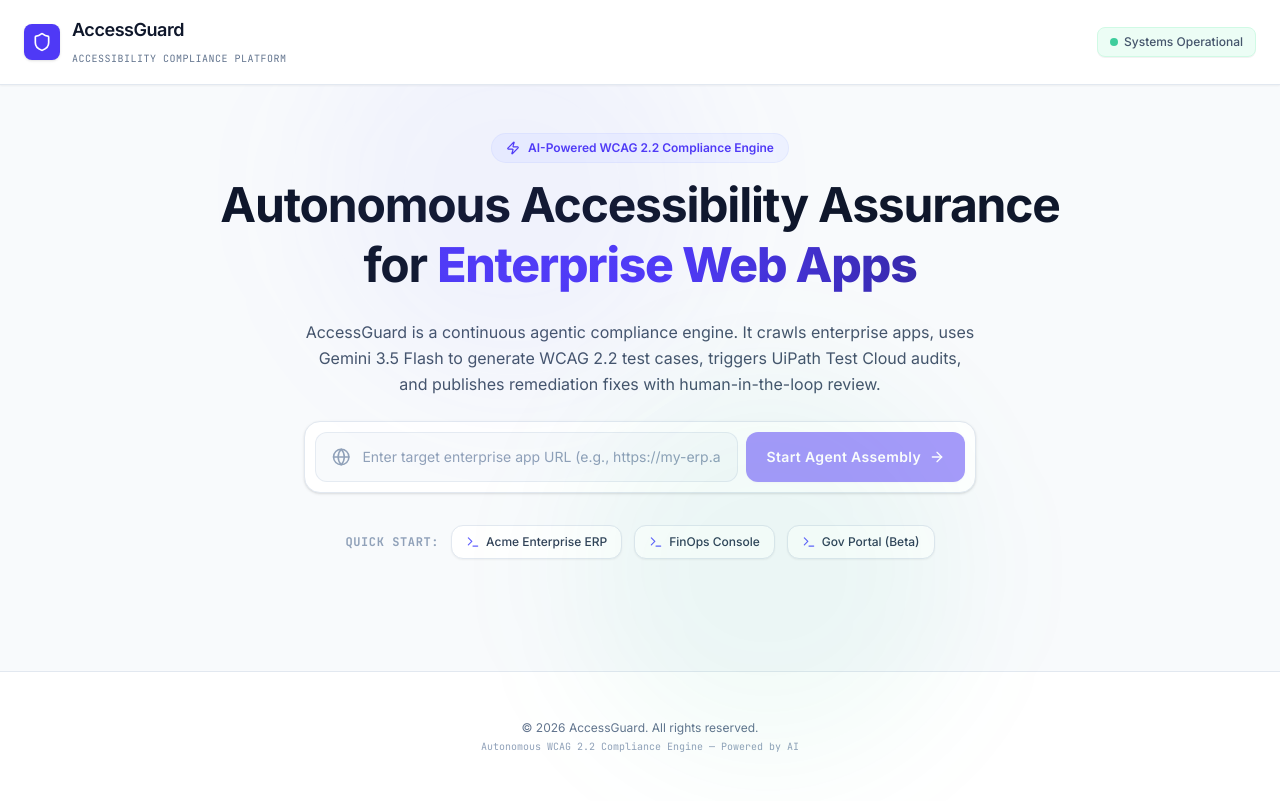
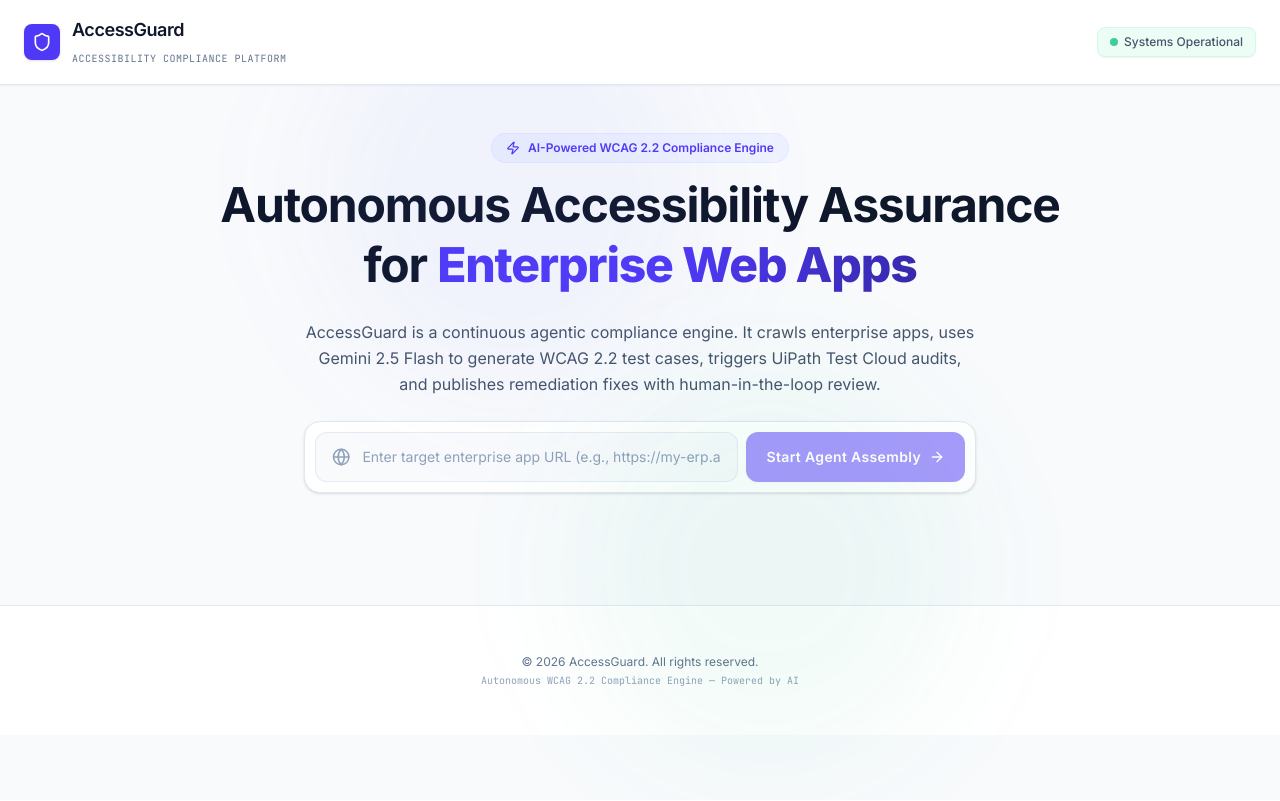
Before and after one commit to subhashdoc234xyz/accessguard, a React (Vite) app: page / in a window 1280 px wide. Built offline with nearby package versions, Linux system fonts and the light colour scheme.

Commit message:
demos removed

```diff
--- a/src/App.tsx
+++ b/src/App.tsx
@@ -37,13 +37,6 @@ export default function App() {
   const [selectedTestCase, setSelectedTestCase] = useState<TestCase | null>(null);
   const [approvedPlans, setApprovedPlans] = useState<Record<string, boolean>>({});
   const [activeTab, setActiveTab] = useState<"violations" | "remediation">("violations");
-
-  // Sample quick URLs to quickly prefill
-  const QUICK_URLS = [
-    { label: "Acme Enterprise ERP", url: "https://acme-corporate-dashboard.internal" },
-    { label: "FinOps Console", url: "https://finops-console.example.com" },
-    { label: "Gov Portal (Beta)", url: "https://beta-government-portal.nic.in" }
-  ];
 
   // Poll job status while scan is running
   useEffect(() => {
@@ -346,7 +339,7 @@ ${conclusion}
                 Autonomous Accessibility Assurance for <span className="text-transparent bg-clip-text bg-gradient-to-r from-indigo-600 via-indigo-600 to-indigo-800 font-extrabold">Enterprise Web Apps</span>
               </h1>
               <p className="text-base text-slate-600 max-w-2xl mx-auto leading-relaxed">
-                AccessGuard is a continuous agentic compliance engine. It crawls enterprise apps, uses Gemini 3.5 Flash to generate WCAG 2.2 test cases, triggers UiPath Test Cloud audits, and publishes remediation fixes with human-in-the-loop review.
+                AccessGuard is a continuous agentic compliance engine. It crawls enterprise apps, uses Gemini 2.5 Flash to generate WCAG 2.2 test cases, triggers UiPath Test Cloud audits, and publishes remediation fixes with human-in-the-loop review.
               </p>
 
               {/* Error Callout */}
@@ -388,23 +381,6 @@ ${conclusion}
                 </div>
               </div>
 
-              {/* Quick Preset Buttons */}
-              <div className="flex flex-wrap items-center justify-center gap-3 pt-2 text-xs">
-                <span className="text-slate-400 font-bold uppercase font-mono tracking-wider">Quick Start:</span>
-                {QUICK_URLS.map((pref, i) => (
-                  <button
-                    key={i}
-                    onClick={() => {
-                      setUrlInput(pref.url);
-                      handleStartScan(pref.url);
-                    }}
-                    className="px-3.5 py-2 rounded-xl bg-white hover:bg-slate-50 hover:border-slate-300 transition-all border border-slate-200 text-slate-700 font-medium flex items-center gap-1.5 cursor-pointer shadow-xs"
-                  >
-                    <Terminal className="w-3.5 h-3.5 text-indigo-500" />
-                    {pref.label}
-                  </button>
-                ))}
-              </div>
             </div>
 
 
```
